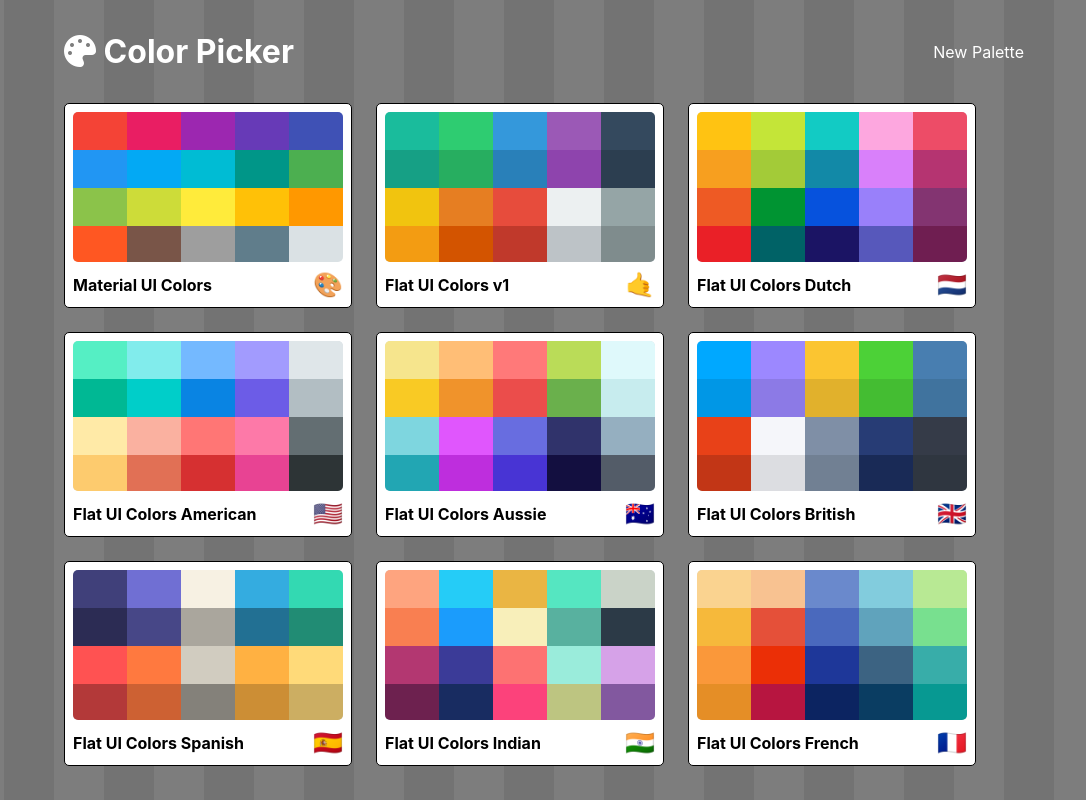
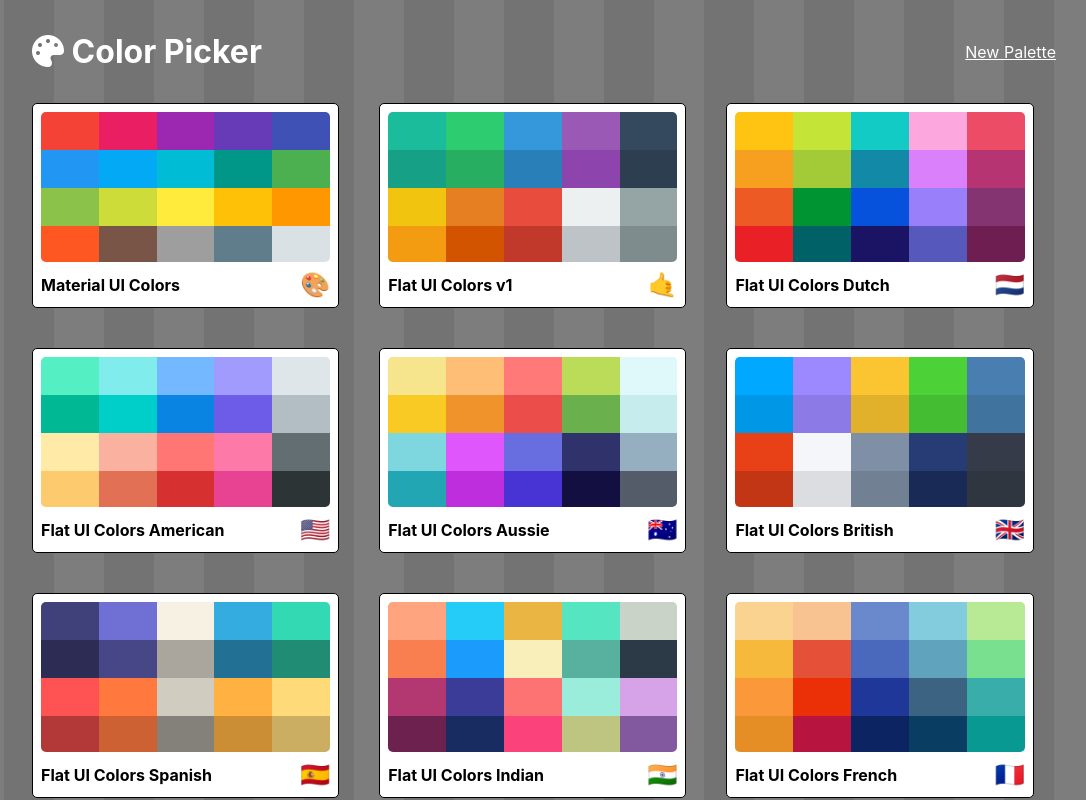
Before and after one commit to TomDamri1/color-picker-project, a React (Create React App) app in the folder color-picker-project/: page / in a window 1280 px wide. Shown: the whole page, without its empty margins (96-1182 px from the left). Built offline with nearby package versions, Linux system fonts and the light colour scheme.

Commit message:
fixed - scrolling issue

```diff
--- a/color-picker-project/src/PaletteList/PaletteList.js
+++ b/color-picker-project/src/PaletteList/PaletteList.js
@@ -15,6 +15,7 @@ import ListItemText from '@material-ui/core/ListItemText'
 import blue from '@material-ui/core/colors/blue'
 import red from '@material-ui/core/colors/red'
 import DialogTitle from '@material-ui/core/DialogTitle';
+
 
 
 class PaletteList extends Component {
@@ -50,6 +51,7 @@ class PaletteList extends Component {
                         <h1 className={classes.heading}><i className="fas fa-palette"></i> Color Picker</h1>
                         <Link to='/palette/new'>New Palette</Link>
                     </nav>
+
                     <TransitionGroup className={classes.palettes}>
                     {this.props.palettes.map( p =>
                         <CSSTransition
--- a/color-picker-project/src/Styles/PaletteListStyles.js
+++ b/color-picker-project/src/Styles/PaletteListStyles.js
@@ -1,59 +1,63 @@
-import size from './sizes/sizes';
+import sizes from './sizes/sizes';
 import bg from './background.svg';
 export default {
-    '@global':{
-        '.fade-exit':{
-            opacity : 1
+    "@global": {
+      ".fade-exit": {
+        opacity: 1
       },
-        '.fade-exit-active':{
-            opacity : 0,
-            transition : 'opacity 500ms ease-out'
+      ".fade-exit-active": {
+        opacity: 0,
+        transition: "opacity 500ms ease-out"
       }
     },
     root: {
-        height : '100vh',
-        display : 'flex',
-        alignItems : 'flex-start',
-        justifyContent: 'center',
+      height: "100vh",
+      display: "flex",
+      alignItems: "flex-start",
+      justifyContent: "center",
       /* background by SVGBackgrounds.com */
+      backgroundColor: "#394bad",
       backgroundImage: `url(${bg})`,
-
+      overflow: "scroll"
     },
-    heading:{
-        fontSize: '2rem'
+    heading: {
+      fontSize: "2rem"
     },
-    container:{
-        width : '50%',
-        display: 'flex',
-        alignItems : 'flex-start',
-        flexDirection : 'column',
-        flexWrap : 'wrap',
-        [size.down('xl')]:{
-            width:'75%'
+    container: {
+      width: "50%",
+      display: "flex",
+      alignItems: "flex-start",
+      flexDirection: "column",
+      flexWrap: "wrap",
+      [sizes.down("xl")]: {
+        width: "80%"
       },
+      [sizes.down("xs")]: {
+        width: "75%"
+      }
     },
-    nav:{
-        display:'flex',
-        width : '100%',
-        justifyContent : 'space-between',
-        color : 'white',
-        alignItems : 'center',
-        '& a': {
-            textDecoration : 'none',
-            color : 'white',
+    nav: {
+      display: "flex",
+      width: "100%",
+      justifyContent: "space-between",
+      alignItems: "center",
+      color: "white",
+      "& a": {
+        color: "white"
+      }
     },
+    palettes: {
+      boxSizing: "border-box",
+      width: "100%",
+      display: "grid",
+      gridTemplateColumns: "repeat(3, 30%)",
+      gridGap: "2.5rem",
+      [sizes.down("md")]: {
+        gridTemplateColumns: "repeat(2, 50%)"
       },
-    palettes:{
-        boxSizing: 'border-box',
-        width : '100%',
-        display : 'grid',
-        gridTemplateColumns: 'repeat(3,30%)',
-        gridGap: '1.5rem',
-        [size.down('md')]:{
-            gridTemplateColumns: 'repeat(2,50%)',
-        },
-        [size.down('xs')]:{
-            gridTemplateColumns: 'repeat(1,100%)',
-        },
-    },
+      [sizes.down("xs")]: {
+        gridTemplateColumns: "repeat(1, 100%)",
+        gridGap: "1.4rem"
       }
+    }
+  };
```
Lines whose indentation alone changed are shown as unchanged.
